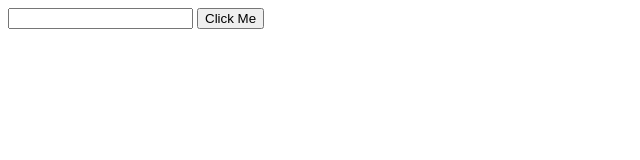
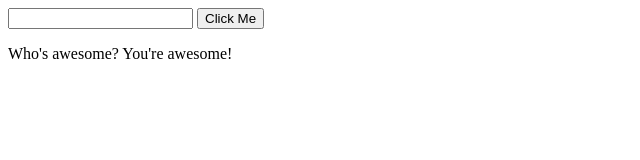
Before and after one commit to R-Saunders/js-create-element-practice, a plain HTML site: page index.html in a window 1280 px wide. Both pictures are taken after a click on the button "Click Me". Shown: the whole page, without its empty margins (0-640 px from the left). Drawn offline with Linux system fonts and the light colour scheme.

Commit message:
append within p element

```diff
--- a/index.html
+++ b/index.html
@@ -6,7 +6,7 @@
   <body>
     <input type="text" class="get-me">
     <button onclick="clicked()">Click Me</button>
-    <div id="testing"></div>
+    <div class="testing"></div>
   </body>
   <script type="text/javascript" src="script.js"></script>
 </html>
--- a/script.js
+++ b/script.js
@@ -1,3 +1,4 @@
+'use strict'
 function clicked() {
   // Console Log
   console.log('You\'re simply the best!');
@@ -10,10 +11,10 @@ function clicked() {
   // Add the text to the p element
   creating.appendChild(createContent);
   // Add Class Name to p tag
-  creating.className = 'get-me';
+  creating.className = 'classx';
   // Get element by class
-  const getByClass = document.getElementsByClassName('get-me')[0];
+  const getByClass = document.getElementsByClassName('testing')[0];
   console.log(getByClass);
   // Append this with the p element
-  getByClass.appendChild(createContent);
+  getByClass.appendChild(creating);
 }
```
